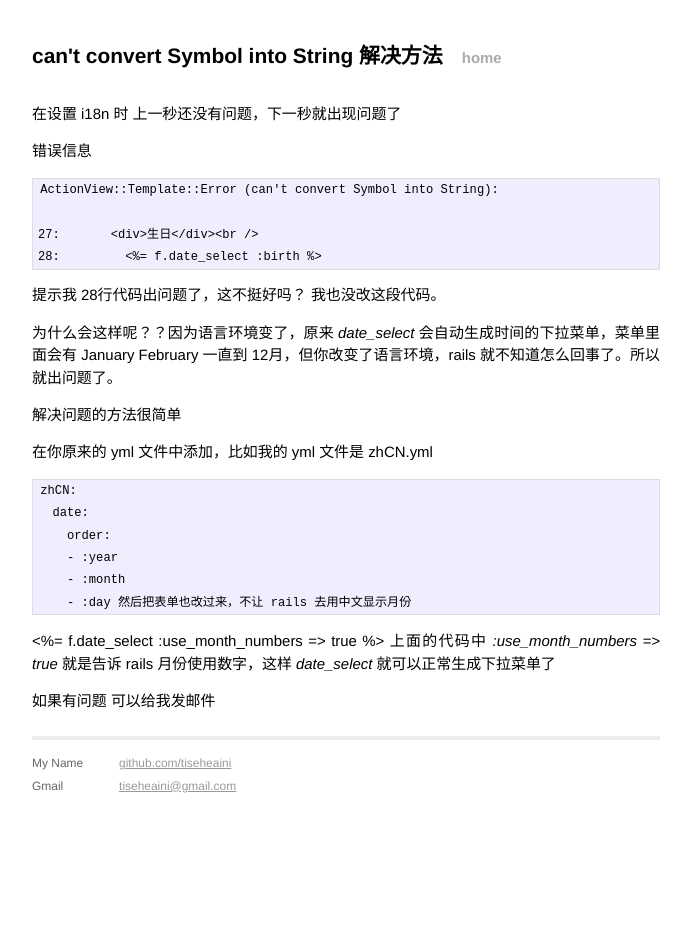
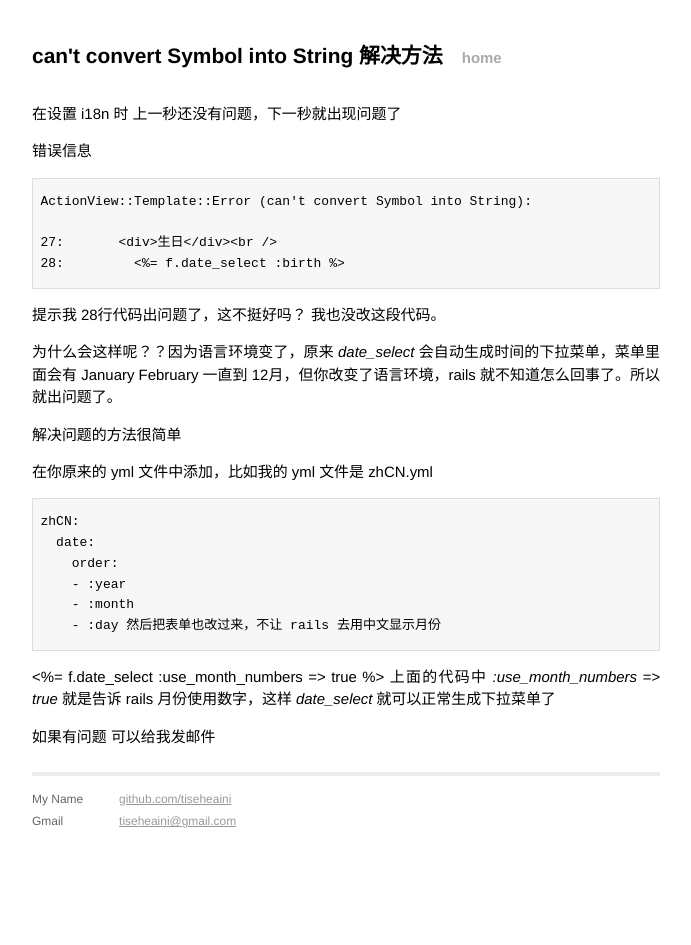
Before and after one commit to tiseheaini/tiseheaini.github.io, a Jekyll site: the page built from _posts/2012-11-03-can-not-convertsymbol-into-string.markdown, in a window 1280 px wide. Shown: the whole page, without its empty margins (294-985 px from the left). Built offline with Jekyll 4.4.1, drawn with Linux system fonts in a browser that asks for light colours; Markdown is read by kramdown in place of the engine named in the settings.

Commit message:
调整代码块的css样式

```diff
--- a/css/main.css
+++ b/css/main.css
@@ -133,7 +133,7 @@ a:visited { color: #a0a; }
 /* standard */
 .post pre {
   border: 1px solid #ddd;
-  background-color: #eef;
+  background-color: #F7F7F7;
   padding: 0 .4em;
 }
 
@@ -143,12 +143,18 @@ a:visited { color: #a0a; }
 
 .post code {
   border: 1px solid #ddd;
-  background-color: #eef;
+  background-color: #F7F7F7;
   padding: 0 .2em;
 }
 
 .post pre code {
   border: none;
+  word-wrap: break-word;
+  margin: 1em 0;
+  font-size: 13px;
+  line-height: 1.6;
+  display: block;
+  overflow: auto;
 }
 
 /* terminal */
```
